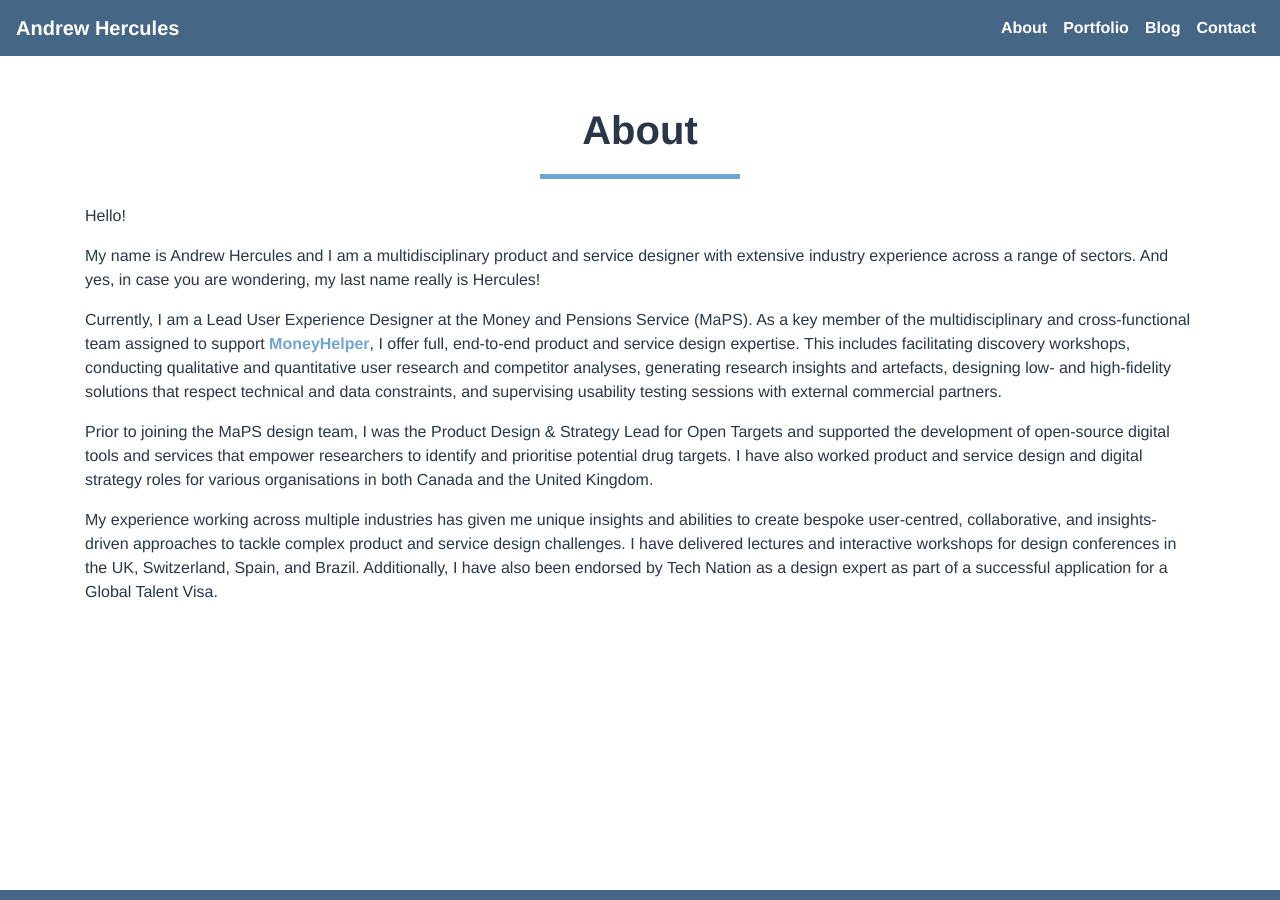
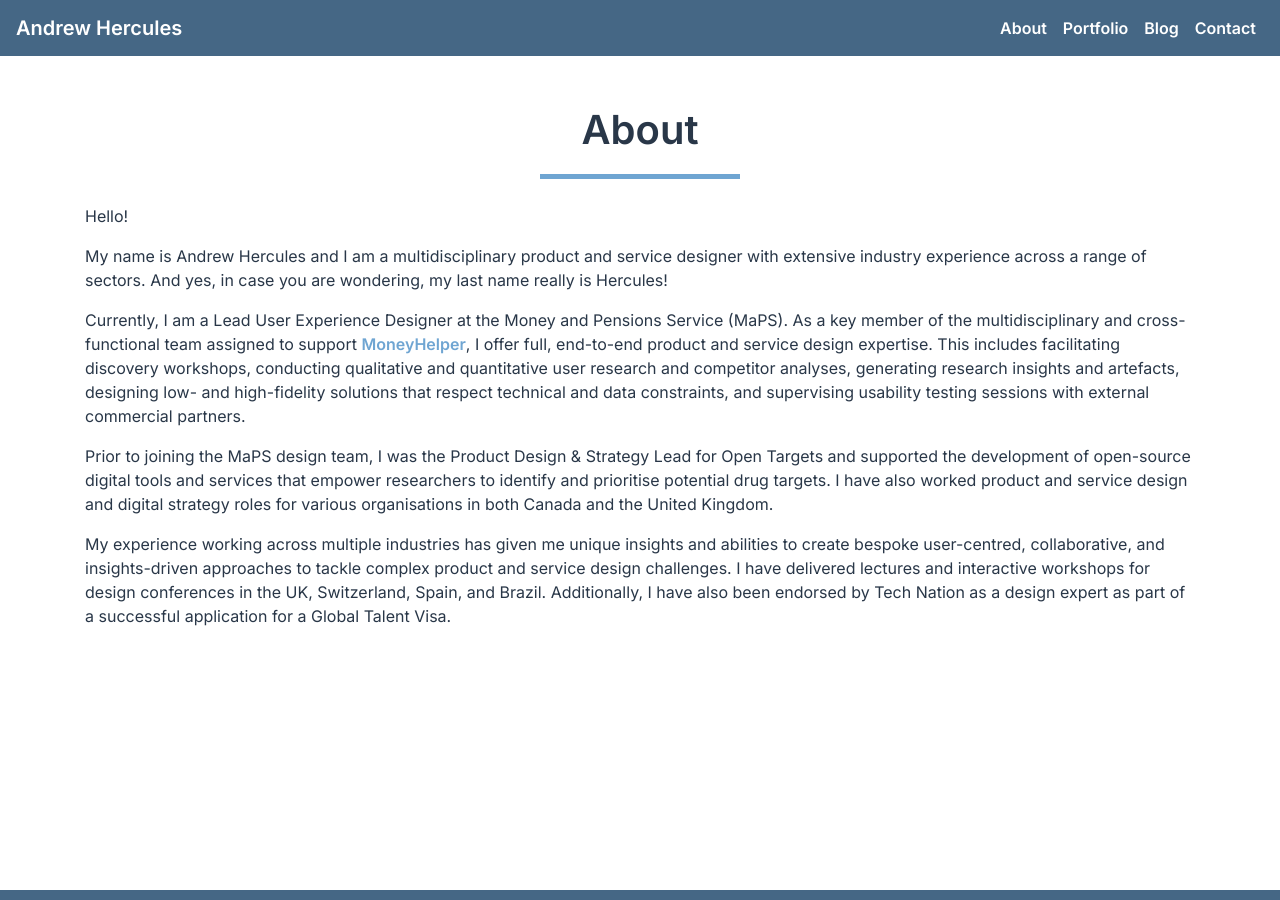
Before and after one commit to andrewhercules/andrewhercules.github.io, a Jekyll site: the page built from pages/about.html, in a window 1280 px wide. Built offline with Jekyll 4.4.1, drawn with Linux system fonts in a browser that asks for light colours; nearby versions of some CDN libraries; some web fonts are replaced.

Commit message:
Changed site font to Inter

```diff
--- a/_includes/head.html
+++ b/_includes/head.html
@@ -3,7 +3,10 @@
   <meta http-equiv="X-UA-Compatible" content="IE=edge">
   <meta name="viewport" content="width=device-width, initial-scale=1, shrink-to-fit=no">
   <title>Andrew Hercules</title>
-  <link href="https://fonts.googleapis.com/css?family=Muli:400,500,600" rel="stylesheet">
+  <link rel="preconnect" href="https://fonts.googleapis.com">
+  <link rel="preconnect" href="https://fonts.gstatic.com" crossorigin>
+  <link href="https://fonts.googleapis.com/css2?family=Inter:wght@400;500;600&display=swap" rel="stylesheet">
+  <!-- <link href="https://fonts.googleapis.com/css?family=Muli:400,500,600" rel="stylesheet"> -->
   <link rel="stylesheet" href="https://maxcdn.bootstrapcdn.com/bootstrap/4.0.0/css/bootstrap.min.css" integrity="sha384-Gn5384xqQ1aoWXA+058RXPxPg6fy4IWvTNh0E263XmFcJlSAwiGgFAW/dAiS6JXm" crossorigin="anonymous">
   <link rel="stylesheet" href="/assets/css/font-awesome.min.css" />
   <link rel="stylesheet" href="/assets/css/main.css" />
--- a/_sass/base/global.scss
+++ b/_sass/base/global.scss
@@ -28,11 +28,6 @@
   font-weight: $bold;
 }
 
-.page-text {
-  font-size: $default-font-size;
-  font-weight: 500;
-}
-
 a,
 .external-link,
 .internal-link,
--- a/_sass/base/variables.scss
+++ b/_sass/base/variables.scss
@@ -8,7 +8,7 @@
 
 // Typography
 
-  $font-family-main: "Muli", Helvetica, Arial, sans-serif;
+  $font-family-main: "Inter", Helvetica, Arial, sans-serif;
   $default-font-colour: $very-dark-blue;
   $default-font-size: 1em;
   $bold: 900;
```
